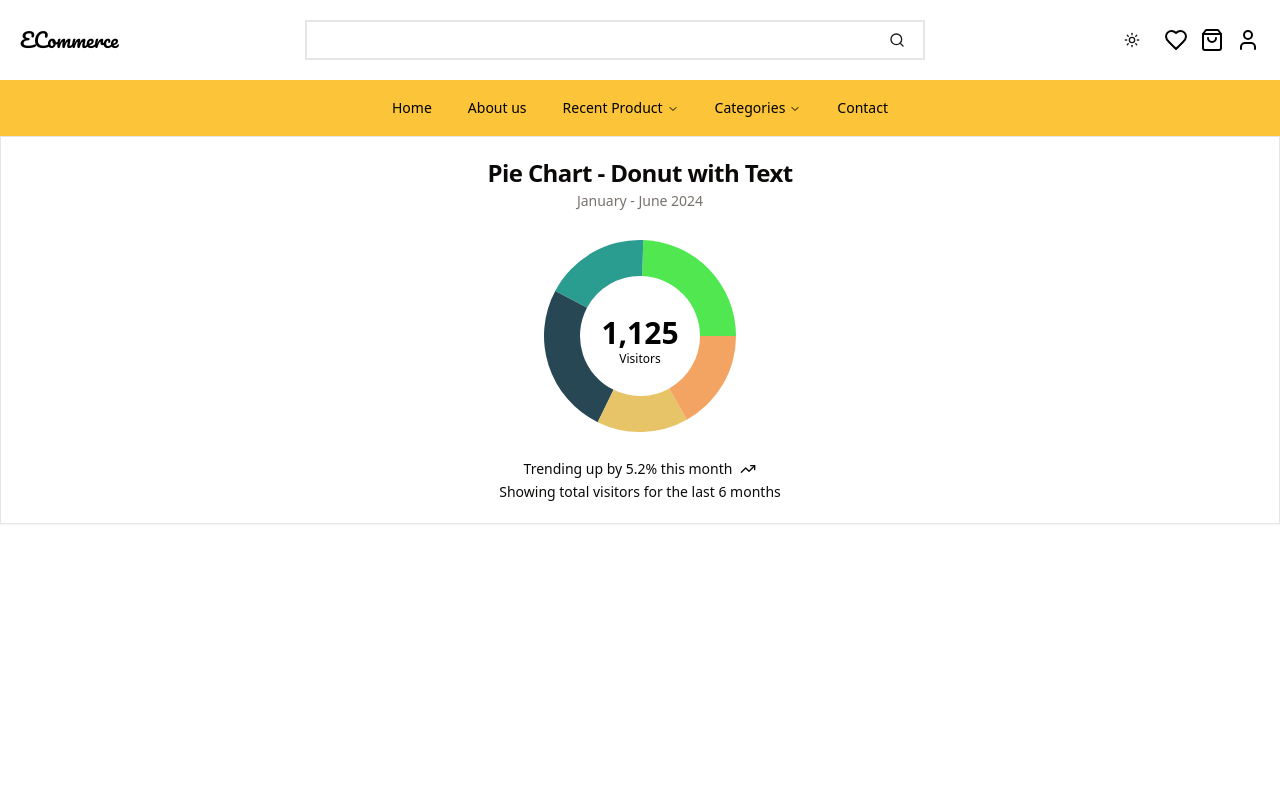
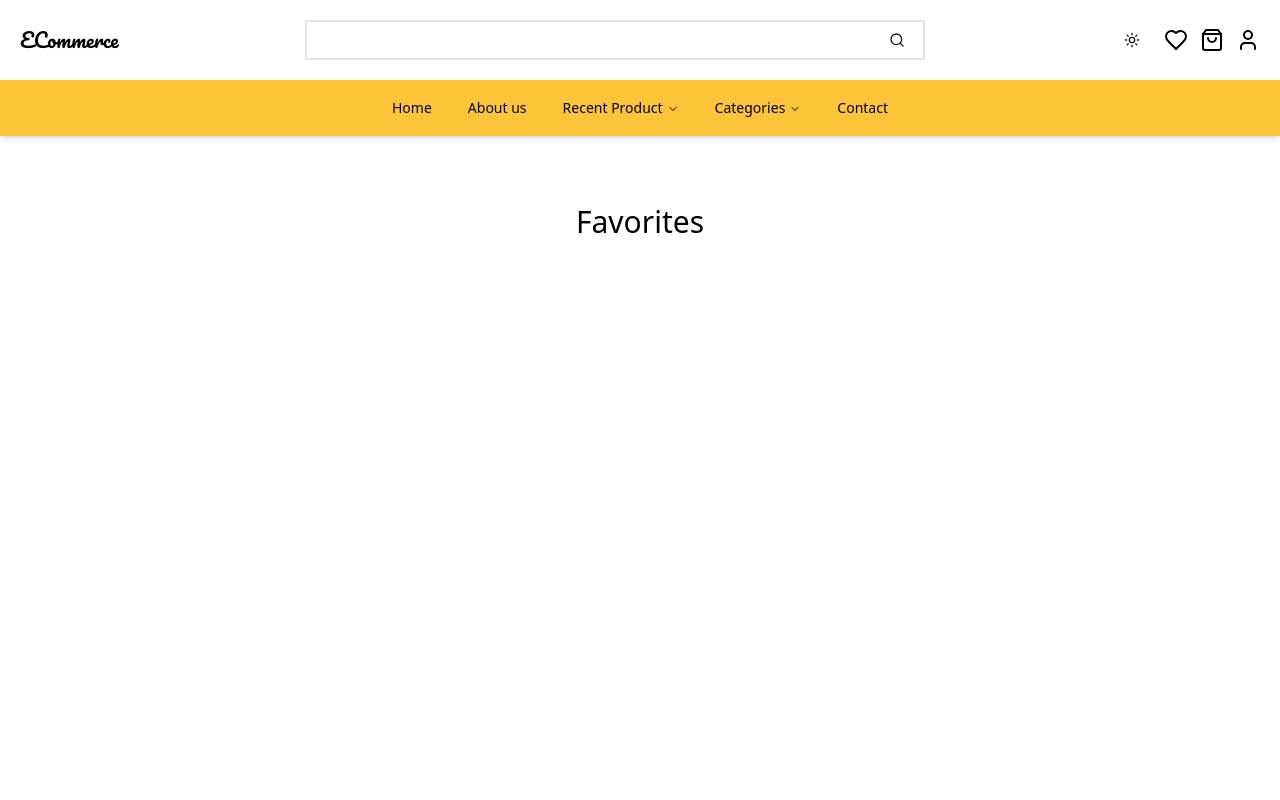
Before and after one commit to kasimugur/e-ticaret-sites-nextjs, a Next.js app: page /fav in a window 1280 px wide. Shown: the top 800 px of the page. Built offline with nearby package versions, Linux system fonts and the light colour scheme.

Commit message:
fav page added #1

```diff
--- a/app/(routes)/_components/Menu/Cart.tsx
+++ b/app/(routes)/_components/Menu/Cart.tsx
@@ -14,7 +14,7 @@ export default function CartMenu() {
       </SheetTrigger>
       <SheetContent>
         <div className='flex flex-col mt-8 space-y-6 '>
-          Empty Cart
+
         </div>
       </SheetContent>
     </Sheet>
--- a/app/(routes)/_components/Product/ProductItem.tsx
+++ b/app/(routes)/_components/Product/ProductItem.tsx
@@ -1,7 +1,7 @@
 'use client'
 
 import { ProductType } from '@/constans'
-import React from 'react'
+import React, { useEffect, useState } from 'react'
 import {
   Card,
   CardContent,
@@ -14,25 +14,71 @@ import Image from 'next/image'
 import { Button } from '@/components/ui/button'
 import ProductModal from './ProductModal'
 import { useToast } from '@/hooks/use-toast'
+import { Heart } from 'lucide-react'
+import Link from 'next/link'
+import { useRoutesContext } from '@/app/context/RoutesContext'
 
 export interface ProductItemProps {
   product: ProductType
+
 }
 
 export default function ProductItem({ product }: ProductItemProps) {
+  const { setProductFav } = useRoutesContext()
+  const [isOpen, setIsOpen] = useState(false)
   const { toast } = useToast()
-  const handleClick = () => {
+  const handleClick = (id: number) => {
     toast({
       title: `${product.title} added`,
       description: `${product.description}`,
-      variant:"success"
+      variant: "success"
     })
+    console.log(id)
+
   }
+
+  const handleClickFav = (id: number) => {
+
+    // ürün control et
+    if (product.id === id) {
+
+      const existingFavs = localStorage.getItem("favProducts");
+      const favProducts = existingFavs ? JSON.parse(existingFavs) : [];
+      // Ürünü favori ürünler listesine ekle
+      const productWithOpenState = {
+        ...product,
+        isOpen: !isOpen // isOpen durumunu tersine çevir
+      };
+
+      // Ürünü dizide güncelle veya ekle
+      const updatedFavProducts = favProducts.filter((fav: ProductType) => fav.id !== id);
+      updatedFavProducts.push(productWithOpenState);
+
+      localStorage.setItem("favProducts", JSON.stringify(updatedFavProducts));
+      setProductFav(updatedFavProducts)
+    }
+    setIsOpen(!isOpen);
+  };
+  useEffect(() => {
+    const existingFavs = localStorage.getItem("favProducts");
+    const favProducts = existingFavs ? JSON.parse(existingFavs) : [];
+
+    setProductFav(favProducts)
+  }, [])
+
+
   return (
     <Card>
       <CardHeader>
-        <CardTitle>{product.title} </CardTitle>
-        <CardDescription>{product.description} </CardDescription>
+        <div className="flex justify-between">
+          <div>
+            <CardTitle>{product.title} </CardTitle>
+            <CardDescription>{product.description} </CardDescription>
+          </div>
+          <Link onClick={() => handleClickFav(product.id)} href="/fav">
+          <Heart color={isOpen ? 'red' : 'white'} />
+          </Link>
+        </div>
       </CardHeader>
       <CardContent>
         <Image
@@ -49,9 +95,8 @@ export default function ProductItem({ product }: ProductItemProps) {
       </CardContent>
       <CardFooter className='flex justify-between'>
         <ProductModal product={product} />
-        <Button  onClick={handleClick} variant={'default'} className='rounded' >Add To Cart</Button>
+        <Button onClick={() => handleClick(product.id)} variant={'default'} className='rounded' >Add To Cart</Button>
       </CardFooter>
     </Card>
-
   )
 }
--- a/app/(routes)/fav/page.tsx
+++ b/app/(routes)/fav/page.tsx
@@ -1,126 +1,22 @@
 "use client"
 
 import * as React from "react"
-import { TrendingUp } from "lucide-react"
-import { Label, Pie, PieChart } from "recharts"
-
-import {
-  Card,
-  CardContent,
-  CardDescription,
-  CardFooter,
-  CardHeader,
-  CardTitle,
-} from "@/components/ui/card"
-import {
-  ChartConfig,
-  ChartContainer,
-  ChartTooltip,
-  ChartTooltipContent,
-} from "@/components/ui/chart"
-const chartData = [
-  { browser: "chrome", visitors: 275, fill: "var(--color-chrome)" },
-  { browser: "safari", visitors: 200, fill: "var(--color-safari)" },
-  { browser: "firefox", visitors: 287, fill: "var(--color-firefox)" },
-  { browser: "edge", visitors: 173, fill: "var(--color-edge)" },
-  { browser: "other", visitors: 190, fill: "var(--color-other)" },
-]
-
-const chartConfig = {
-  visitors: {
-    label: "Visitors",
-  },
-  chrome: {
-    label: "Chrome",
-    color: "hsl(var(--chart-1))",
-  },
-  safari: {
-    label: "Safari",
-    color: "hsl(var(--chart-2))",
-  },
-  firefox: {
-    label: "Firefox",
-    color: "hsl(var(--chart-3))",
-  },
-  edge: {
-    label: "Edge",
-    color: "hsl(var(--chart-4))",
-  },
-  other: {
-    label: "Other",
-    color: "hsl(var(--chart-5))",
-  },
-} satisfies ChartConfig
+import { useRoutesContext } from "@/app/context/RoutesContext"
+import ProductItem from "../_components/Product/ProductItem"
 
 export default function favPage() {
-  const totalVisitors = React.useMemo(() => {
-    return chartData.reduce((acc, curr) => acc + curr.visitors, 0)
-  }, [])
+  const { productFav } = useRoutesContext();
+  const isOpenFav = productFav ? productFav?.filter(e => e.isOpen === true) : []
+
 
   return (
-    <Card className="flex flex-col">
-      <CardHeader className="items-center pb-0">
-        <CardTitle>Pie Chart - Donut with Text</CardTitle>
-        <CardDescription>January - June 2024</CardDescription>
-      </CardHeader>
-      <CardContent className="flex-1 pb-0">
-        <ChartContainer
-          config={chartConfig}
-          className="mx-auto aspect-square max-h-[250px]"
-        >
-          <PieChart>
-            <ChartTooltip
-              cursor={false}
-              content={<ChartTooltipContent hideLabel />}
-            />
-            <Pie
-              data={chartData}
-              dataKey="visitors"
-              nameKey="browser"
-              innerRadius={60}
-              strokeWidth={5}
-            >
-              <Label
-                content={({ viewBox }) => {
-                  if (viewBox && "cx" in viewBox && "cy" in viewBox) {
-                    return (
-                      <text
-                        x={viewBox.cx}
-                        y={viewBox.cy}
-                        textAnchor="middle"
-                        dominantBaseline="middle"
-                      >
-                        <tspan
-                          x={viewBox.cx}
-                          y={viewBox.cy}
-                          className="fill-foreground text-3xl font-bold"
-                        >
-                          {totalVisitors.toLocaleString()}
-                        </tspan>
-                        <tspan
-                          x={viewBox.cx}
-                          y={(viewBox.cy || 0) + 24}
-                          className="fill-muted-foreground"
-                        >
-                          Visitors
-                        </tspan>
-                      </text>
-                    )
-                  }
-                }}
-              />
-            </Pie>
-          </PieChart>
-        </ChartContainer>
-      </CardContent>
-      <CardFooter className="flex-col gap-2 text-sm">
-        <div className="flex items-center gap-2 font-medium leading-none">
-          Trending up by 5.2% this month <TrendingUp className="h-4 w-4" />
-        </div>
-        <div className="leading-none text-muted-foreground">
-          Showing total visitors for the last 6 months
-        </div>
-      </CardFooter>
-    </Card>
+    <div className='container mx-auto px-5 py-9'>
+      <h1 className='text-3xl mt-8 mb-8 text-center'>Favorites</h1>
+      <div className="grid grid-cols-1 md:grid-cols-2 lg:grid-cols-3 xl:grid-cols-4 gap-8">
+        {isOpenFav.map((product, index) => (
+          <ProductItem key={index} product={product} />
+        ))}
+      </div>
+    </div>
   )
 }
--- a/app/(routes)/layout.tsx
+++ b/app/(routes)/layout.tsx
@@ -1,3 +1,4 @@
+'use client'
 import React from 'react'
 import Footer from './_components/Footer'
 import Header from './_components/Menu/Header'
@@ -7,6 +8,7 @@ interface RoutesLayoutProps {
   children: React.ReactNode
 }
 export default function RoutesLayout({ children }: RoutesLayoutProps) {
+
   return (
     <>
       <Header />
--- /dev/null
+++ b/app/context/RoutesContext.tsx
@@ -0,0 +1,43 @@
+'use client'
+
+import React, { createContext, ReactNode, useContext, useState } from "react"
+type Product = {
+  id: number,
+  title: string,
+  price: number,
+  mrp: number,
+  description: string,
+  image: string,
+  isOpen: boolean
+};
+
+interface RoutesContextType {
+  productFav?: Product[];
+  setProductFav: React.Dispatch<React.SetStateAction<Product[]>>;
+}
+const RoutesContext = createContext<RoutesContextType | undefined>(undefined);
+
+export const RoutesProvider: React.FC<{ children: ReactNode }> = ({ children }) => {
+
+  const [productFav, setProductFav] = useState<Product[]>([])
+  const [addProduct, setAddProduct] = useState<Product[]>([])
+
+  const data = {
+    productFav,
+    setProductFav,
+    addProduct,
+    setAddProduct
+  }
+  return (
+    <RoutesContext.Provider value={data} >
+      {children}
+    </RoutesContext.Provider>
+  )
+}
+export const useRoutesContext = () => {
+  const context = useContext(RoutesContext);
+  if (!context) {
+      throw new Error("useRoutesContext must be used within a RoutesProvider");
+  }
+  return context;
+};
--- a/app/layout.tsx
+++ b/app/layout.tsx
@@ -3,6 +3,7 @@ import localFont from "next/font/local";
 import "./globals.css";
 import { ThemeProvider } from "../components/theme-provider";
 import { siteMetadata } from "@/lib/siteMetadata";
+import { RoutesProvider } from "./context/RoutesContext";
 
 const geistSans = localFont({
   src: "./fonts/GeistVF.woff",
@@ -60,6 +61,8 @@ export default function RootLayout({
       <body
         className={`${geistSans.variable} ${geistMono.variable} antialiased`}
       >
+        <RoutesProvider>
+
           <ThemeProvider
             attribute="class"
             defaultTheme="system"
@@ -68,6 +71,7 @@ export default function RootLayout({
           >
             {children}
           </ThemeProvider>
+        </RoutesProvider>
       </body>
     </html>
   );
--- a/lib/siteMetadata.ts
+++ b/lib/siteMetadata.ts
@@ -8,8 +8,8 @@ export const siteMetadata = {
   siteUrl: 'https://www.efegorkemumit.com', // your website URL
   siteLogo: '/logo.png',
   socialBanner: '/socialmedia.jpg', // add social banner in the public folder
-  email: 'efegorkemumit@gmail.com',
-  github: 'https://github.com/efegorkemumit',
+  email: 'kasiugur7@gmail.com',
+  github: 'https://github.com/kasimugur',
   youtube: 'https://youtube.com/@efegorkemumit',
   linkedin: 'https://www.linkedin.com/in/efe-g%C3%B6rkem-%C3%BCmit-a084009b/',
   locale: 'en-US',
```
Lines whose indentation alone changed are shown as unchanged.
